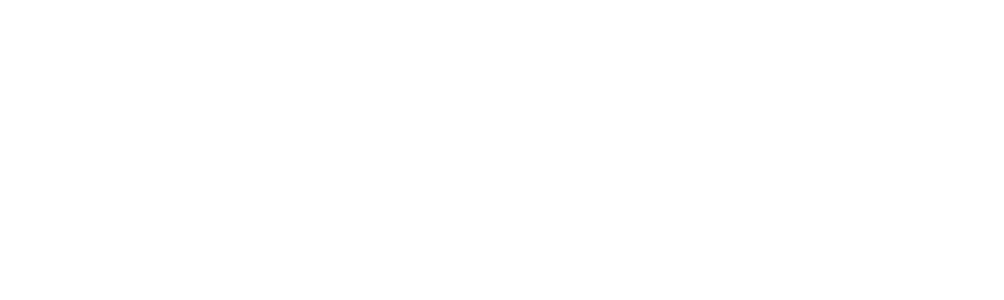
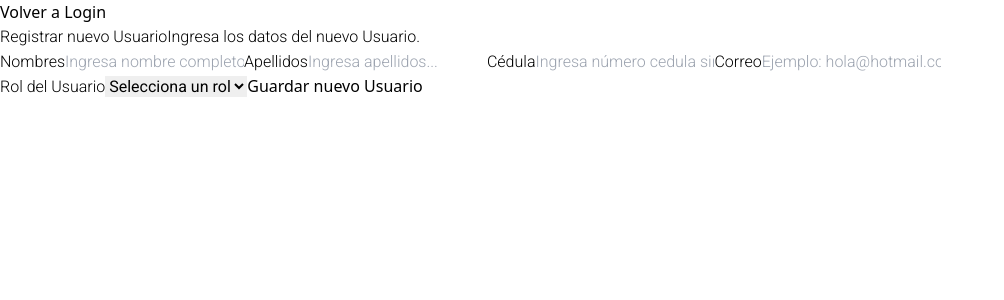
Before and after one commit to victoriaycode/Front-end-project-manager, a React (Create React App) app: page /auth/register in a window 1280 px wide. Before the commit this address had no page. Shown: the top 300 px of the page, without its empty margins (0-1004 px from the left). Built offline with nearby package versions, Linux system fonts and the light colour scheme.

Commit message:
adelanto html form de registrar usuario

```diff
--- a/src/App.jsx
+++ b/src/App.jsx
@@ -4,10 +4,7 @@ import { BrowserRouter, Routes, Route } from 'react-router-dom';
 import { Auth0Provider } from '@auth0/auth0-react';
 import { UserContext } from 'context/userContext';
 import Login from 'pages/auth/Login';
-import Index from 'pages/Index';
-import Page2 from 'pages/Page2';
-import IndexCategory1 from 'pages/category1/Index';
-import Category1 from 'pages/category1/CategoryPage1';
+import Register from 'pages/auth/Register';
 import 'styles/globals.css';
 
 // import PrivateRoute from 'components/PrivateRoute';
@@ -26,6 +23,8 @@ function App() {
         <BrowserRouter>
           <Routes>
             <Route path='/auth/login' element={<Login/>}/>
+            <Route path='/auth/register' element={<Register/>}/>
+
           </Routes>
         </BrowserRouter>
       </UserContext.Provider>
--- a/src/pages/auth/register.jsx
+++ b/src/pages/auth/register.jsx
@@ -0,0 +1,94 @@
+import React from 'react'
+
+const Register = () => {
+
+    /*const form = useRef(null);
+
+    //async trabaja con await axios
+    const submitForm = async (e) => {
+        e.preventDefault();
+        const fd = new FormData(form.current);
+
+        const nuevoUsuario = {};
+        fd.forEach((value, key) => {
+            nuevoUsuario[key] = value;
+        });
+        console.log('espia',nuevoUsuario)
+        //se define el método POST
+        await registrarUsuarios(
+
+            {
+                _id:nuevoUsuario._id,
+                id_usuario: nuevoUsuario.id_usuario,
+                given_name: nuevoUsuario.given_name,
+                family_name: nuevoUsuario.family_name,
+                email: nuevoUsuario.email,
+                rol:nuevoUsuario.rol,
+                estado:nuevoUsuario.estado
+            },
+            (response) => {
+              console.log(response.data);
+              toast.success('Nuevo Usuario agregado con éxito');
+            },
+            (error) => {
+              console.error(error);
+              toast.error('Error agregando el Usuario');
+            }
+          );
+    };*/
+
+    return (
+    <div>
+        <div>
+            {/* <Link to ='/auth/login'> */}
+            <button>
+            Volver a Login
+            </button>
+            {/* </Link> */}
+        </div>
+
+            <span>Registrar nuevo Usuario</span>
+            <span className="descripcionSeccion">Ingresa los datos del nuevo Usuario.</span>
+
+            <form>
+
+
+                <label htmlFor="NombreUsuario">Nombres
+                <input type="text" name="given_name"
+                placeholder="Ingresa nombre completo..." required/>
+                </label>
+
+                <label htmlFor="ApellidorUsuario">Apellidos
+                <input type="text" name="family_name"
+                placeholder="Ingresa apellidos..." required/>
+                </label>
+
+                <label htmlFor="id">Cédula
+                <input type="text" name="id_usuario"
+                placeholder="Ingresa número cedula sin puntos ni comas, Ej:10999009"
+                required/>
+                </label>
+                <label htmlFor="emailUsuario">Correo
+                <input type="email" id="email" name="email"
+                placeholder="Ejemplo: hola@hotmail.com" required/>
+                </label>
+                <br/>
+                <label htmlFor="rolUsuario">Rol del Usuario
+                    <select name="rol" required defaultValue={0} >
+                        <option disabled value={0}> Selecciona un rol</option>
+                        <option>Administrador</option>
+                        <option>Líder</option>
+                        <option>Estudiante</option>
+                    </select>
+                </label>
+
+                <input id="input_ventas" type="hidden" name="estado" value="Pendiente" required/>
+
+                <button type="submit"> Guardar nuevo Usuario </button>
+                </form>
+             {/* <ToastContainer position='bottom-center' autoClose={4000} />     */}
+    </div>
+    )
+}
+
+export default Register
```
